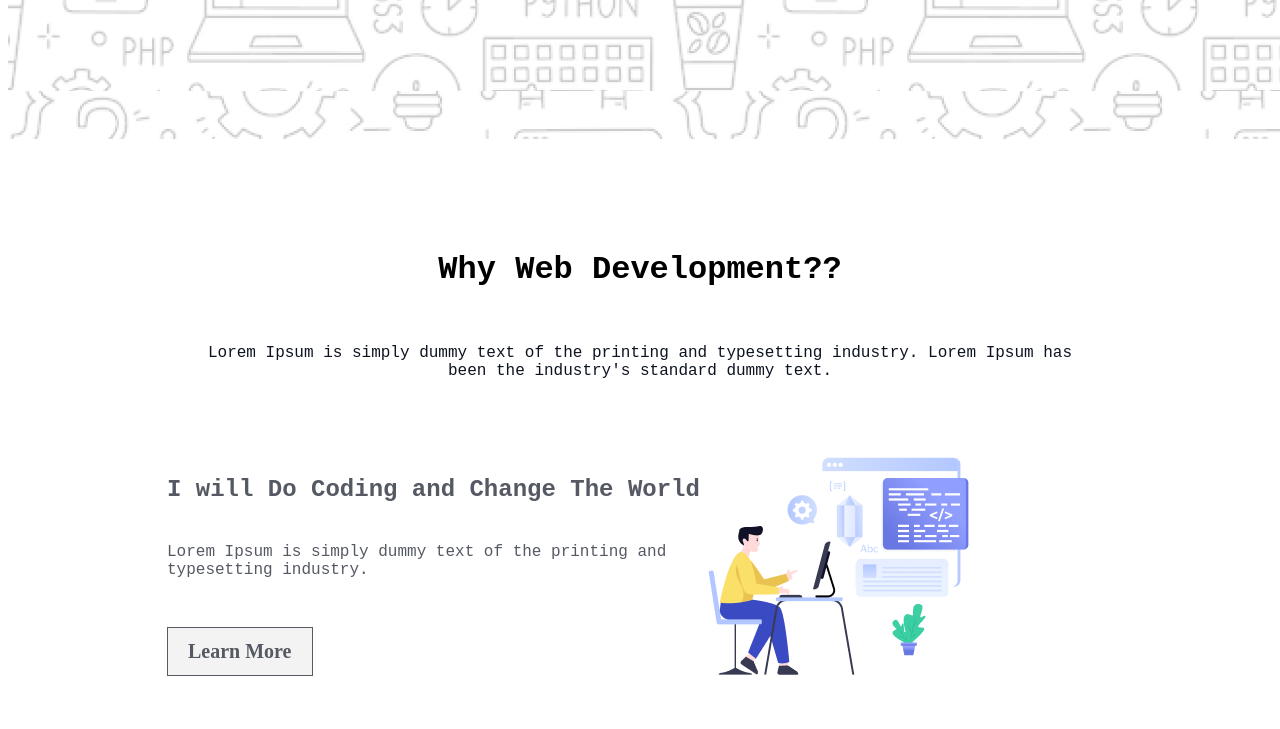
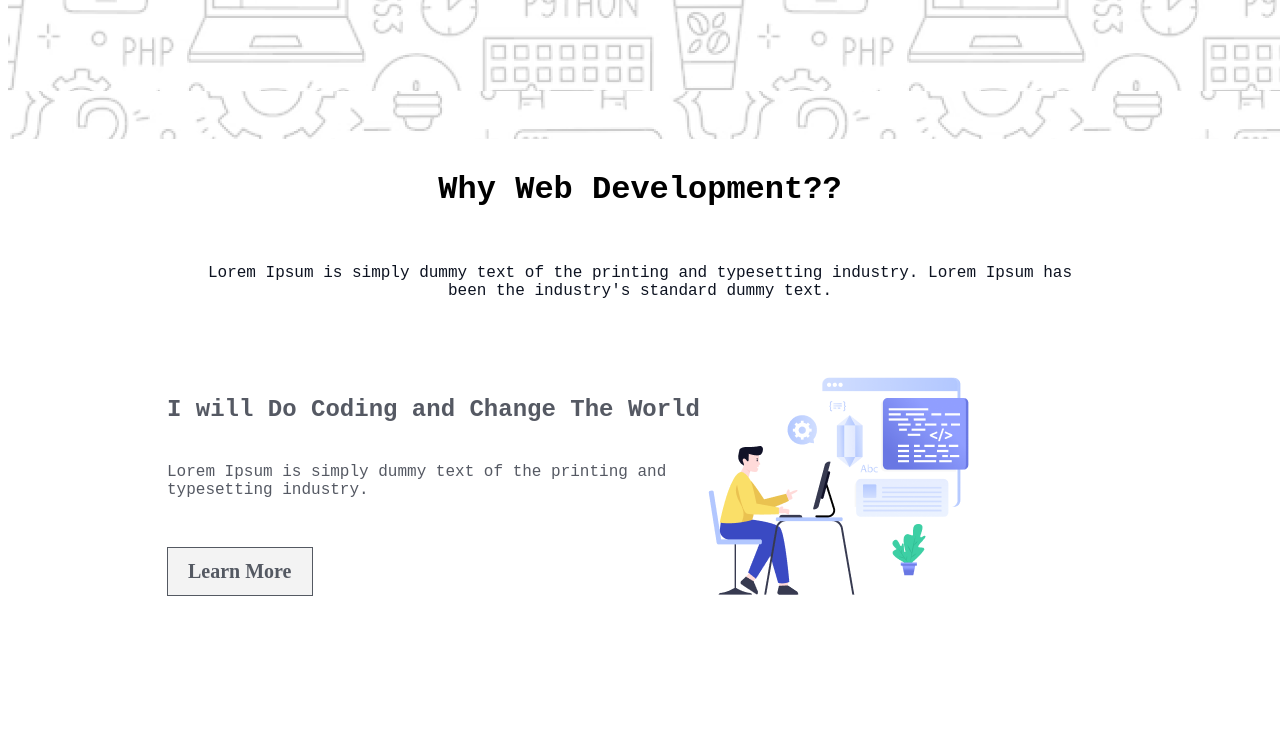
Before and after one commit to Nazmul-SWE/B10A1-Challenge-Project, a plain HTML site: page index.html in a window 1280 px wide. Shown: the part 700-1429 px from the top of the page. Drawn offline with Linux system fonts and the light colour scheme; a web font is replaced by a local one.

Commit message:
live server check

```diff
--- a/styls/design.css
+++ b/styls/design.css
@@ -97,7 +97,7 @@ margin-bottom: 45px;
 /* development Design */
 .development{
   text-align: center;
-  margin: 80px 47px 47px 47px;
+  margin: auto;
   background-color: rgba(255, 255, 255, 1);
 }
 .development-title{
```
